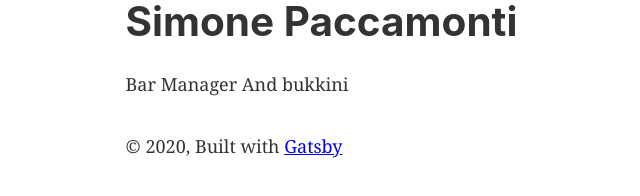
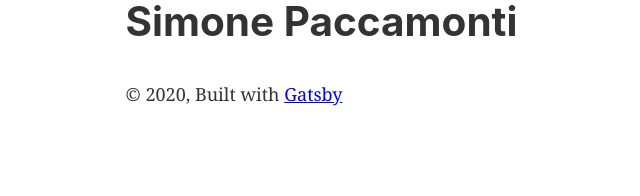
Before and after one commit to GiulioPiccini/simone-paccamonti, a Gatsby site: page / in a window 1280 px wide. Shown: the whole page, without its empty margins (54-694 px from the left). Built offline with nearby package versions, Linux system fonts and the light colour scheme; Gatsby itself is replaced by a stand-in of ours.

Commit message:
first commit

```diff
--- a/src/pages/index.js
+++ b/src/pages/index.js
@@ -7,7 +7,7 @@ const IndexPage = () => (
   <Layout>
     <SEO title="Home" />
     <h1>Simone Paccamonti</h1>
-    <p>Bar Manager And bukkini</p>
+
   </Layout>
 )
 
```
